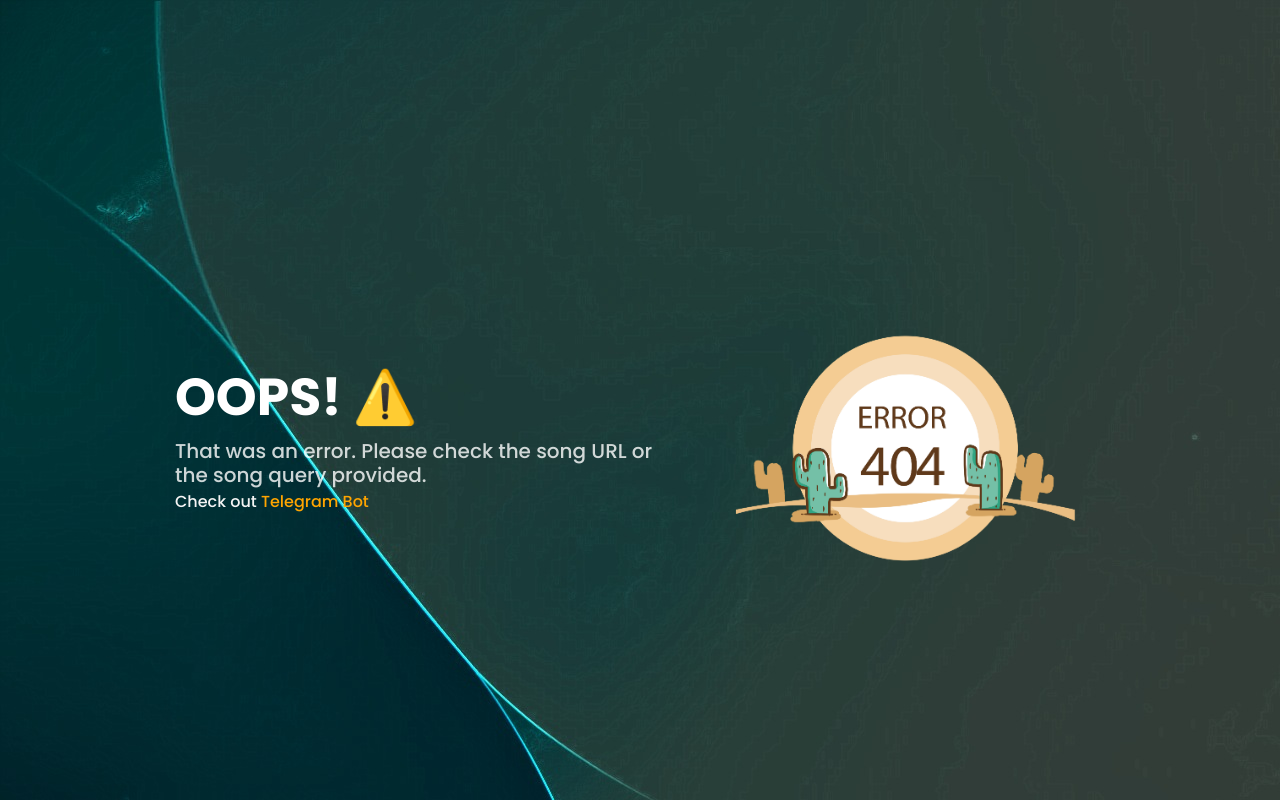
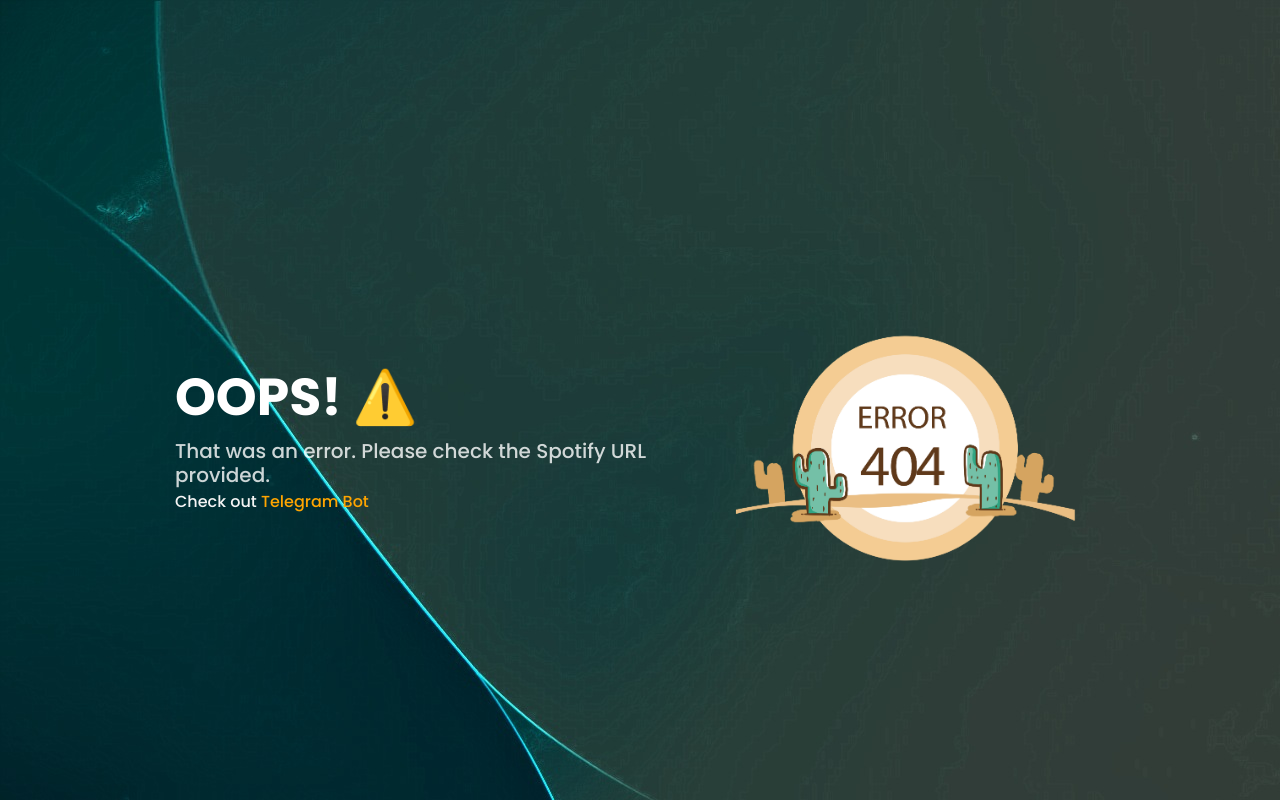
Before and after one commit to abhilashmnair/flaskApp, a Flask app: template templates/error.html in a window 1280 px wide. Run offline with Flask 2, Linux system fonts and the light colour scheme; the template is opened without the code that fills it, so the values that code supplies are empty; parts of the project's set-up code (start-up, migrations or seed data) failed here and were passed over; some libraries are stand-ins or nearby versions.

Commit message:
Removed query search

```diff
--- a/main.py
+++ b/main.py
@@ -24,19 +24,6 @@ firebaseConfig = {
   'databaseURL' : "https://spotifydl-3f7a8-default-rtdb.firebaseio.com",
   'appId' : "1:532015727292:web:40a9ec87ee5959092986b9"
 }
-
-def search_song(q):
-    if 'open.spotify.com' in q:
-        return q.split('/')[4]
-    else:
-        query = '+'.join(str(val) for val in q.split(' '))
-        requestUrl = f"https://api.spotify.com/v1/search?q={query}&type=track,artist,album"
-        response = requests.get(url=requestUrl, headers=headers)
-        data = response.json()
-        try:
-            return data['tracks']['items'][0]['id']
-        except:
-            return None
 
 def generate_code():
     message = "6923be29233a454f83f3db90b3172606:c0ec28811f0843d9aeea0a890cca3af2"
@@ -158,11 +145,16 @@ def download(trackId):
 
 @app.route('/', methods=['POST'])
 def getQuery():
-    text = request.form['query']
-    trackId = search_song(text)
-    requestUrl = f"https://api.spotify.com/v1/tracks/{trackId}"
-    response = requests.get(url=requestUrl, headers=headers)
-    if response.ok:
+    rawQuery = request.form['query']
+    if 'open.spotify.com' not in rawQuery:
+        return render_template('error.html')
+    else:
+        if '?' in rawQuery:
+            trackId = rawQuery.split('/')[4].split('?')[0]
+        else:
+            trackId = rawQuery.split('/')[4]
+        requestUrl = f"https://api.spotify.com/v1/tracks/{trackId}"
+        response = requests.get(url=requestUrl, headers=headers)
         data = response.json()
         return render_template(
             'result.html',
@@ -175,8 +167,6 @@ def getQuery():
             preview_url = data['preview_url'],
             trackId = trackId
         )
-    else:
-        return render_template('error.html')
 
 if __name__ == "__main__":
     app.run(threaded = True)
--- a/templates/error.html
+++ b/templates/error.html
@@ -23,7 +23,7 @@
         <div class="row justify-content-center">
           <div class="col-xl-5 col-lg-6 pt-3 pt-lg-0 order-2 order-lg-1 d-flex flex-column justify-content-center">
             <h1>OOPS! ⚠️ </h1>
-            <h2>That was an error. Please check the song URL or the song query provided.</h2>
+            <h2>That was an error. Please check the Spotify URL provided.</h2>
             <h6>Check out <a href = "https://t.me/spotifydl_mp3_bot" style="color: orange;">Telegram Bot</a></h6>
           </div>
           <div class="col-xl-4 col-lg-6 order-1 order-lg-2 hero-img" data-aos="zoom-in" data-aos-delay="150">
--- a/templates/home.html
+++ b/templates/home.html
@@ -23,7 +23,7 @@
         <div class="row justify-content-center">
           <div class="col-xl-5 col-lg-6 pt-3 pt-lg-0 order-2 order-lg-1 d-flex flex-column justify-content-center">
             <h1>Wanted the song you are listening to?🤔</h1>
-            <h2>Just send me the song title or the Spotify URL</h2>
+            <h2>Just send me the Spotify URL</h2>
             <h6>Check out <a href = "https://t.me/spotifydl_mp3_bot" style="color: orange;">Telegram Bot</a></h6>
             <div class="search-form">
               <form method="post" autocomplete="off">
```
